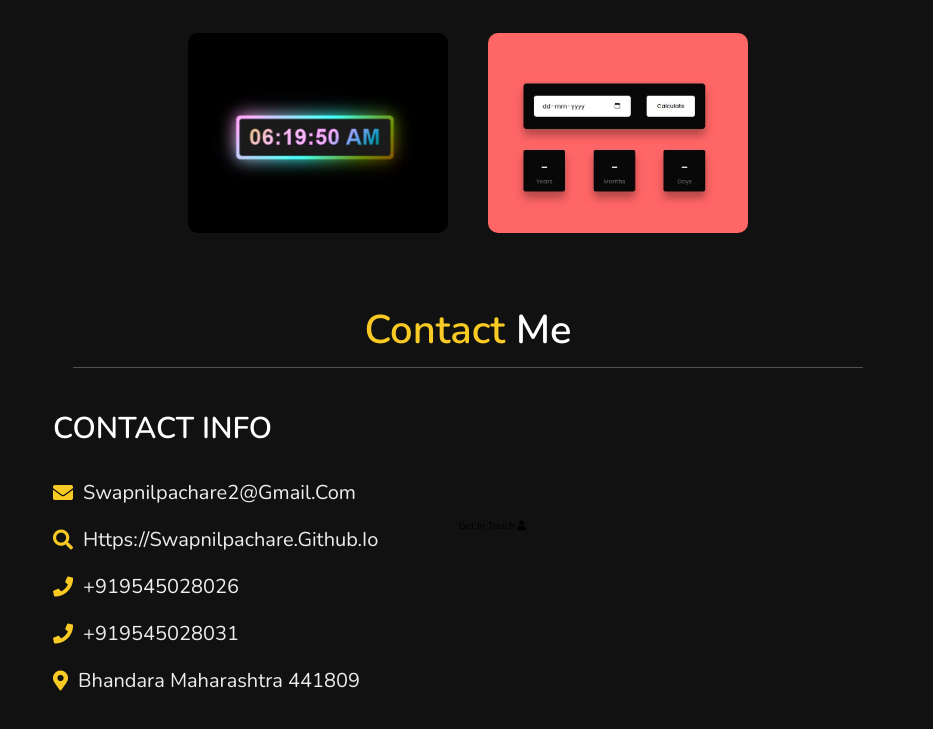
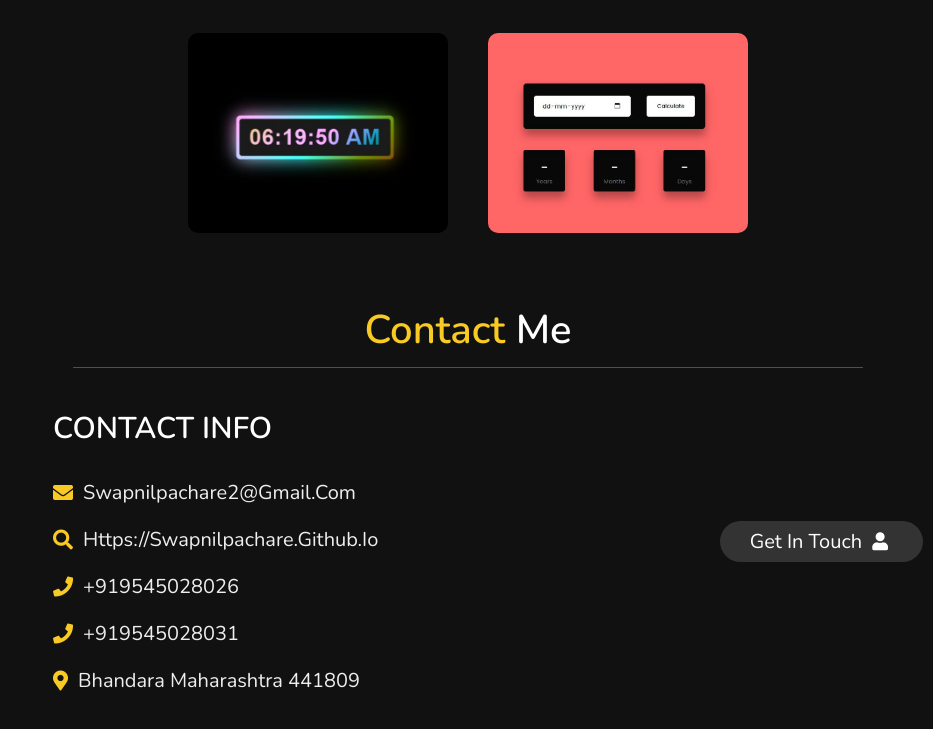
Before and after one commit to sappupachare/sappupachare.github.io, a plain HTML site: page index.html in a window 1280 px wide. Shown: the part 5090-5819 px from the top of the page, without its empty margins (347-1280 px from the left). Drawn offline with nearby package versions, Linux system fonts and the light colour scheme.

Commit message:
Update index.html

```diff
--- a/index.html
+++ b/index.html
@@ -253,11 +253,8 @@ and skills thereby contributing my best towards the field of organization.
 
     </div>
 
-    <form action="">
+<a href="https://surveyheart.com/form/62a93b237508fe155366d6df"><button class="btn">Get in Touch <i class="fas fa-user"></i></button></a>
 
-        <class="btn"><element onclick="https://surveyheart.com/form/62a93b237508fe155366d6df"> Get in Touch <i class="fas fa-user"></i></element>
-
-    </form>
 
 </div>
 
```
